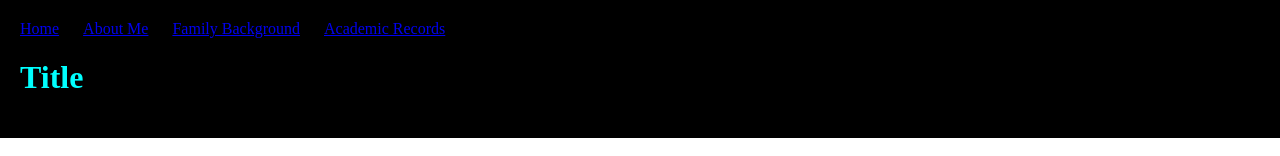
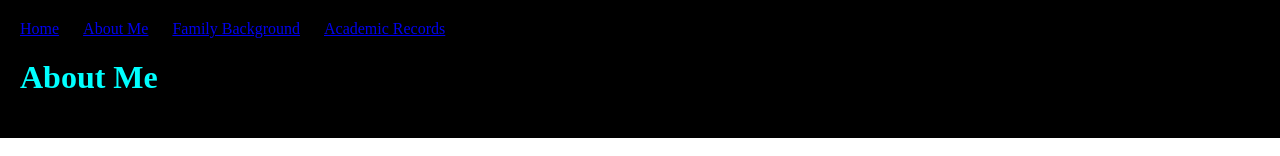
Before and after one commit to MarkFhilan94/Faustino, a plain HTML site: page AboutMe.html in a window 1280 px wide. Shown: the top 156 px of the page. Drawn offline with Linux system fonts and the light colour scheme.

Commit message:
Update AboutMe.html

```diff
--- a/AboutMe.html
+++ b/AboutMe.html
@@ -49,7 +49,7 @@
           <li><a href="Academic.html">Academic Records</a></li>
         </ul>
       </nav>
-    <h1>Title</h1>
+    <h1>About Me</h1>
   </header>
   <section>
     <div>a</div>
```
